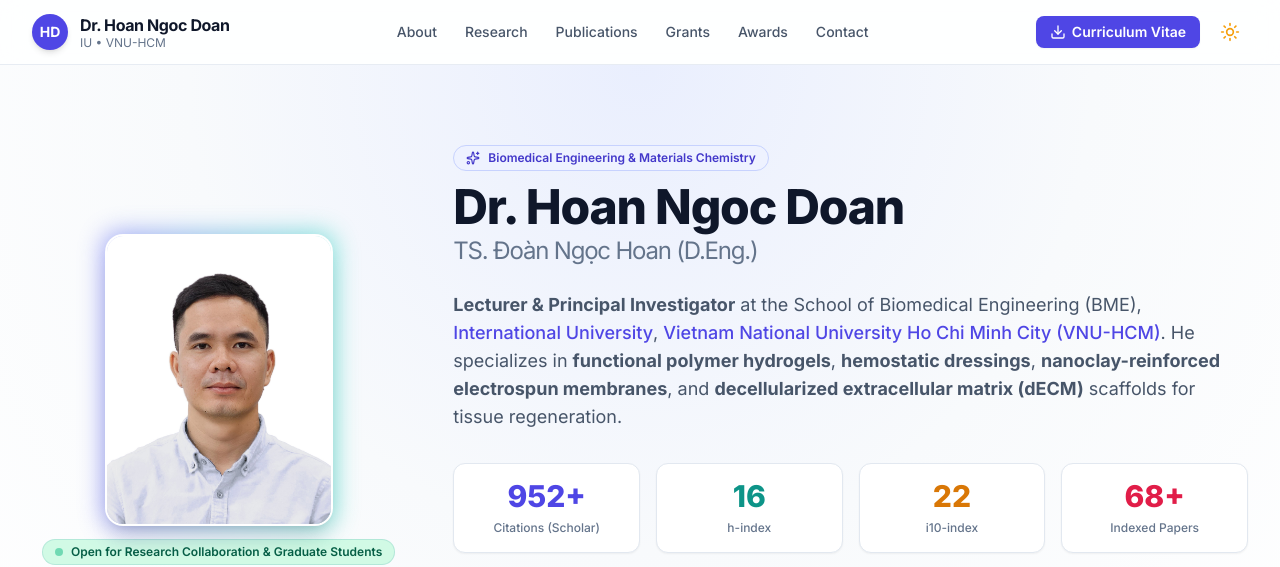
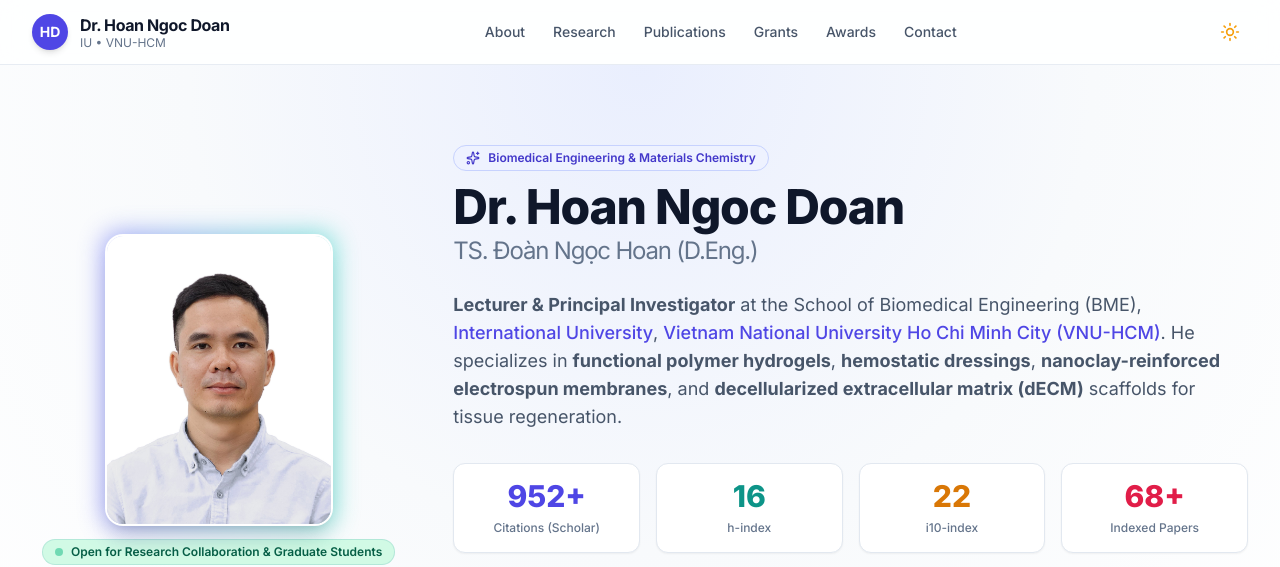
Before and after one commit to NgocHoanDoan/ngochoandoan.github.io, a plain HTML site: page index.html in a window 1280 px wide. Shown: the top 567 px of the page. Drawn offline with nearby package versions, Linux system fonts and the light colour scheme.

Commit message:
Remove CV button from website

```diff
--- a/index.html
+++ b/index.html
@@ -112,12 +112,6 @@
       </nav>
 
       <div class="flex items-center gap-2 sm:gap-3">
-        <!-- Download CV Button -->
-        <a href="./Hoan_Ngoc_Doan_CV_2026_Latest.pdf" download class="inline-flex items-center gap-1.5 px-3.5 py-1.5 rounded-lg text-xs sm:text-sm font-semibold bg-indigo-600 hover:bg-indigo-700 text-white shadow-sm hover:shadow transition-all">
-          <i data-lucide="download" class="w-3.5 h-3.5 sm:w-4 sm:h-4"></i>
-          <span>Curriculum Vitae</span>
-        </a>
-
         <!-- Dark Mode Toggle -->
         <button id="themeToggle" aria-label="Toggle Dark Mode" class="p-2 rounded-lg text-slate-600 dark:text-slate-300 hover:bg-slate-100 dark:hover:bg-slate-800 transition-colors">
           <i data-lucide="moon" id="moonIcon" class="w-5 h-5 hidden dark:block"></i>
```
Also changed, not shown: 1 other file.
